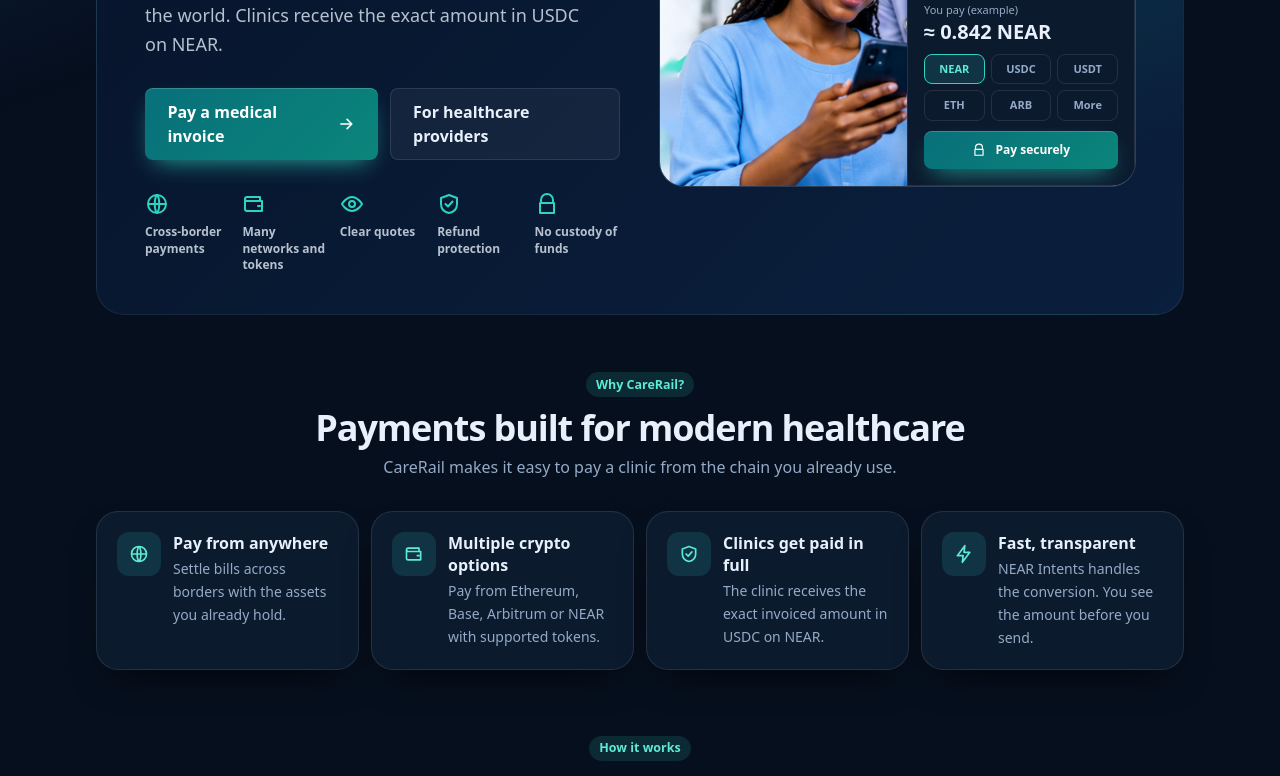
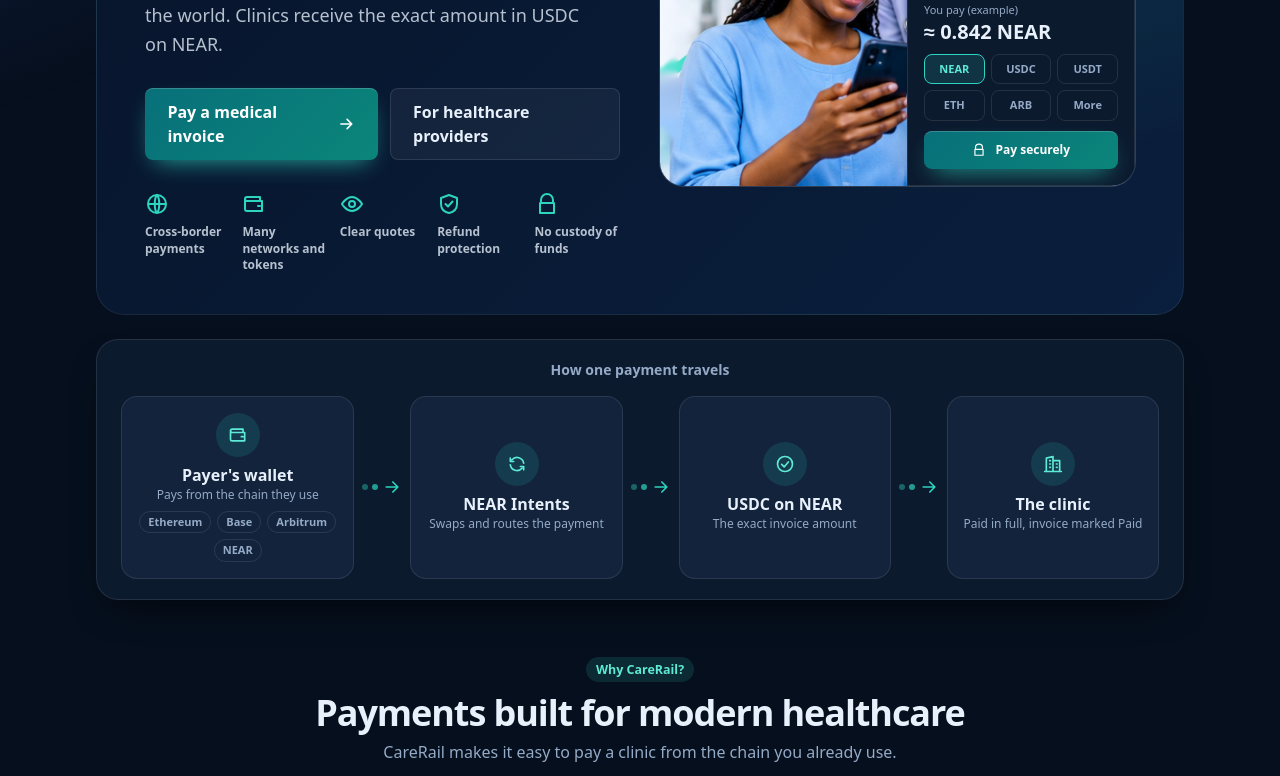
Before and after one commit to Frankjoe4u/carerail, a Next.js app: page / in a window 1280 px wide. Shown: the part 414-1190 px from the top of the page. Built offline with nearby package versions, Linux system fonts and the light colour scheme.

Commit message:
Add transaction journey strip

```diff
--- a/app/(public)/page.tsx
+++ b/app/(public)/page.tsx
@@ -29,6 +29,13 @@ const CHECKS = [
   "Families pay from the chain they already use",
   "Refund address required, so failed payments return",
   "One place to see every invoice and its status",
+];
+
+const JOURNEY = [
+  { icon: "wallet", title: "Payer's wallet", sub: "Pays from the chain they use", chips: ["Ethereum", "Base", "Arbitrum", "NEAR"] },
+  { icon: "refresh", title: "NEAR Intents", sub: "Swaps and routes the payment", chips: null },
+  { icon: "checkcircle", title: "USDC on NEAR", sub: "The exact invoice amount", chips: null },
+  { icon: "building", title: "The clinic", sub: "Paid in full, invoice marked Paid", chips: null },
 ];
 
 const TOKENS = ["NEAR", "USDC", "USDT", "ETH", "ARB"];
@@ -200,12 +207,49 @@ export default function Home() {
                 height={910}
                 priority
                 sizes="(min-width: 1024px) 520px, 100vw"
-                unoptimized className="absolute inset-0 size-full object-cover"
+                className="absolute inset-0 size-full object-cover"
               />
               <PayCard className="absolute bottom-0 right-0 w-[56%] sm:w-[48%]" />
             </div>
             <InvoiceCard className="mt-4 lg:absolute lg:-left-6 lg:top-6 lg:mt-0 lg:w-56" />
           </div>
+        </div>
+      </section>
+
+      {/* Transaction journey */}
+      <section aria-label="How a payment travels" className="mt-6">
+        <div className="card px-4 py-5 sm:px-6">
+          <p className="text-center text-sm font-bold text-muted">How one payment travels</p>
+          <ol className="mt-4 grid items-stretch gap-2 md:grid-cols-[1.1fr_auto_1fr_auto_1fr_auto_1fr]">
+            {JOURNEY.map((j, i) => (
+              <li key={j.title} className="contents">
+                <div className="inset flex flex-col items-center justify-center px-3 py-4 text-center">
+                  <span className="grid size-11 place-items-center rounded-full bg-mint text-mintfg">
+                    <Icon name={j.icon} className="size-5" />
+                  </span>
+                  <p className="mt-2 font-bold leading-tight">{j.title}</p>
+                  <p className="mt-0.5 text-xs text-muted">{j.sub}</p>
+                  {j.chips && (
+                    <div className="mt-2 flex flex-wrap justify-center gap-1.5">
+                      {j.chips.map((c) => (
+                        <span key={c} className="rounded-full border border-line px-2 py-0.5 text-[11px] font-bold text-muted">{c}</span>
+                      ))}
+                    </div>
+                  )}
+                </div>
+                {i < JOURNEY.length - 1 && (
+                  <span aria-hidden className="flex items-center justify-center text-primary">
+                    <span className="hidden items-center gap-1 md:flex">
+                      <span className="size-1.5 animate-pulse rounded-full bg-primary/40" />
+                      <span className="size-1.5 animate-pulse rounded-full bg-primary/70 [animation-delay:200ms]" />
+                      <Icon name="arrow" className="size-5" />
+                    </span>
+                    <Icon name="chevron" className="size-5 rotate-90 md:hidden" />
+                  </span>
+                )}
+              </li>
+            ))}
+          </ol>
         </div>
       </section>
 
@@ -292,7 +336,7 @@ export default function Home() {
                 width={735}
                 height={594}
                 sizes="(min-width: 1024px) 520px, 100vw"
-                unoptimized className="absolute inset-0 size-full object-cover"
+                className="absolute inset-0 size-full object-cover"
               />
             </div>
             <DashboardCard className="mt-4 lg:absolute lg:-bottom-8 lg:-left-12 lg:mt-0 lg:w-[22rem]" />
```
